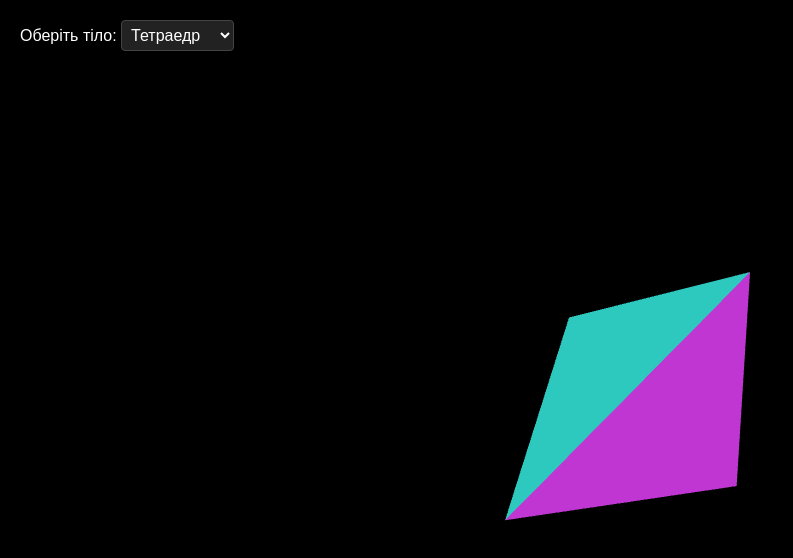
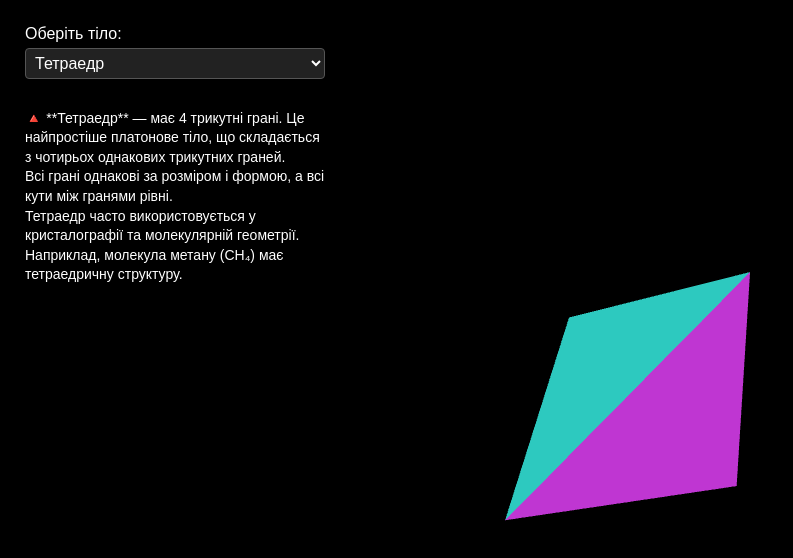
Before and after one commit to GKovtonyuk/platonic-solids, a plain HTML site: page index.html in a window 1280 px wide. Shown: the whole page, without its empty margins (0-793 px from the left). Drawn offline with nearby package versions, Linux system fonts and the light colour scheme.

Commit message:
Add files via upload

```diff
--- a/index.html
+++ b/index.html
@@ -4,24 +4,39 @@
   <meta charset="UTF-8">
   <title>Платонові тіла</title>
   <style>
-    body { margin: 0; font-family: sans-serif; background: #111; color: #fff; }
+    body {
+      margin: 0;
+      font-family: sans-serif;
+      background: #111;
+      color: #fff;
+    }
     #menu {
       position: absolute;
       top: 10px;
       left: 10px;
       background: rgba(0,0,0,0.7);
-      padding: 10px;
-      border-radius: 8px;
+      padding: 15px;
+      border-radius: 10px;
       z-index: 1;
+      max-width: 300px;
     }
-    canvas { display: block; }
+    canvas {
+      display: block;
+    }
     select {
       font-size: 16px;
       padding: 5px;
       background: #222;
       color: #fff;
-      border: 1px solid #444;
+      border: 1px solid #555;
       border-radius: 4px;
+      margin-top: 5px;
+      width: 100%;
+    }
+    #description {
+      margin-top: 10px;
+      font-size: 14px;
+      line-height: 1.4em;
     }
   </style>
 </head>
@@ -30,16 +45,48 @@
     <label for="solid">Оберіть тіло:</label>
     <select id="solid">
       <option value="Tetrahedron">Тетраедр</option>
-      <option value="Cube">Куб</option>
+      <option value="Cube">Куб (Гексаедр)</option>
       <option value="Octahedron">Октаедр</option>
       <option value="Dodecahedron">Додекаедр</option>
       <option value="Icosahedron">Ікосаедр</option>
     </select>
+    <div id="description"></div>
   </div>
 
   <script src="https://cdn.jsdelivr.net/npm/three@0.128.0/build/three.min.js"></script>
   <script src="https://cdn.jsdelivr.net/npm/three@0.128.0/examples/js/controls/OrbitControls.js"></script>
   <script>
+    const descriptions = {
+      Tetrahedron: `
+        🔺 **Тетраедр** — має 4 трикутні грані. Це найпростіше платонове тіло, що складається з чотирьох однакових трикутних граней.
+        Всі грані однакові за розміром і формою, а всі кути між гранями рівні.
+        Тетраедр часто використовується у кристалографії та молекулярній геометрії.
+        Наприклад, молекула метану (CH₄) має тетраедричну структуру.
+      `,
+      Cube: `
+        🟦 **Куб (гексаедр)** — має 6 квадратних граней, що з'єднані між собою прямими кутами.
+        Це класичний приклад об'єму, який використовується для моделювання просторових об'єктів.
+        Куб симетричний і має 8 вершин і 12 ребер. Він часто використовується в геометрії та 3D-моделюванні.
+        Відомий як основний об'єкт у багатьох комп'ютерних іграх та моделях.
+      `,
+      Octahedron: `
+        🔶 **Октаедр** — має 8 рівних трикутних граней. Це тіло, яке можна уявити як дві піраміди, з'єднані основами.
+        Октаедр має 6 вершин і 12 ребер.
+        Часто використовується в кристалографії та хімії для моделювання молекул.
+        Наприклад, молекула фторидної кислоти має структуру октаедра.
+      `,
+      Dodecahedron: `
+        ⬟ **Додекаедр** — має 12 п’ятикутних граней. Це більш складне платонове тіло, яке має 20 вершин та 30 ребер.
+        Додекаедр є одним із найгармонійніших багатогранників і зустрічається в природі, зокрема в кристалах.
+        Відомий також в історії як символ удачі та гармонії в різних культурах.
+      `,
+      Icosahedron: `
+        🔷 **Ікосаедр** — має 20 рівних трикутних граней. Це одне з найбільших платонових тіл з найбільшою кількістю граней.
+        Ікосаедр має 12 вершин і 30 ребер. Часто зустрічається в природі, зокрема в структурі вірусів, кристалів та молекул.
+        Цей багатогранник також має численні симетрії, що робить його важливим об'єктом у математичних та фізичних дослідженнях.
+      `
+    };
+
     const scene = new THREE.Scene();
     const camera = new THREE.PerspectiveCamera(75, window.innerWidth / window.innerHeight, 0.1, 1000);
     camera.position.z = 3;
@@ -72,17 +119,18 @@
       const material = new THREE.MeshNormalMaterial({ flatShading: true });
       mesh = new THREE.Mesh(geometry, material);
       scene.add(mesh);
+      document.getElementById("description").innerText = descriptions[type];
     }
 
     document.getElementById("solid").addEventListener("change", (e) => {
       addMesh(e.target.value);
     });
 
-    addMesh("Tetrahedron"); // стартова фігура
+    addMesh("Tetrahedron");
 
     function animate() {
       requestAnimationFrame(animate);
-      mesh.rotation.y += 0.01;
+      if (mesh) mesh.rotation.y += 0.01;
       renderer.render(scene, camera);
     }
     animate();
```
